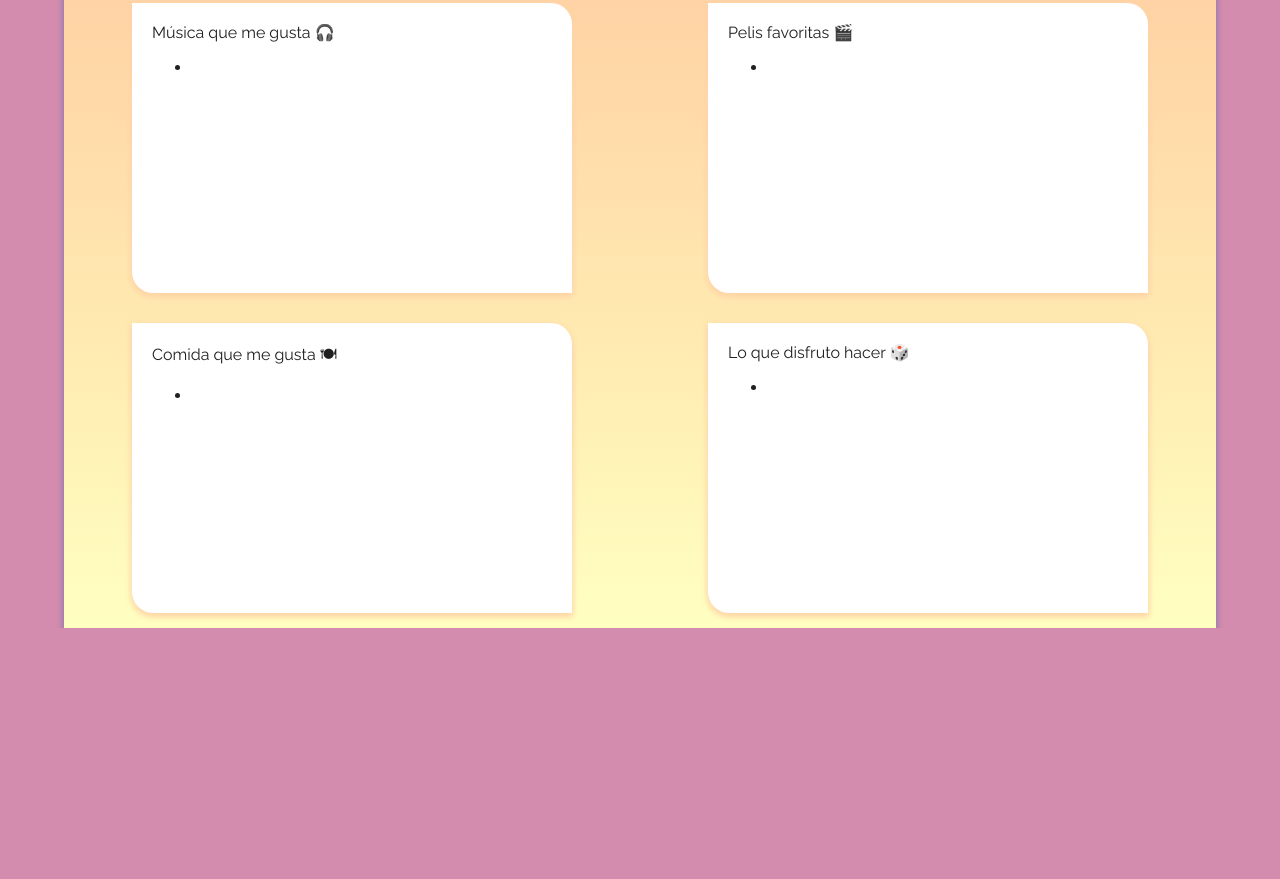
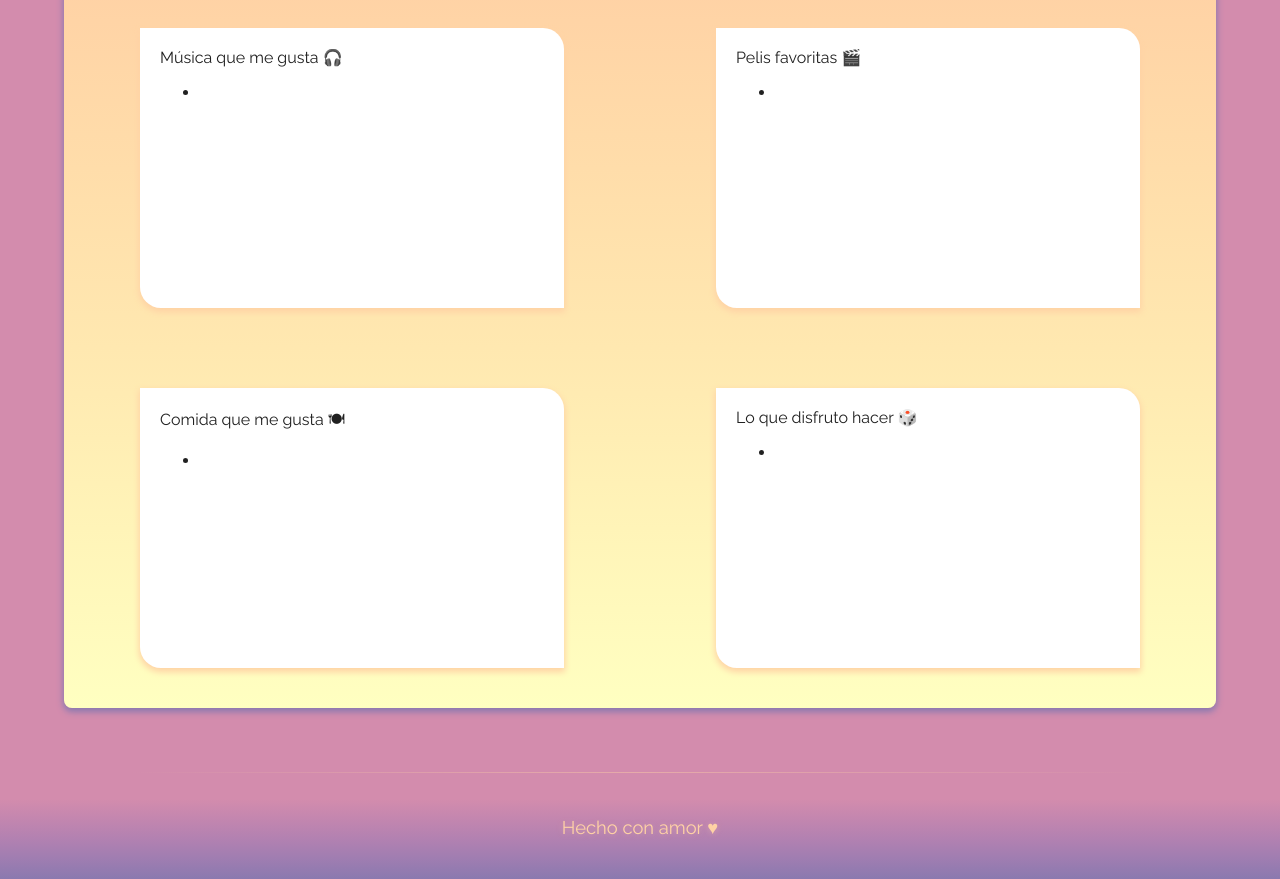
Before and after one commit to PilarArroyave/CharlaCSS, a plain HTML site: page index.html in a window 1280 px wide. Shown: the part 812-1691 px from the top of the page. Before the commit the page ends 1440 px from the top, so only its background shows below. Drawn offline with Linux system fonts and the light colour scheme.

Commit message:
Agregando el footer

```diff
--- a/index.html
+++ b/index.html
@@ -37,5 +37,9 @@
             </ul>
         </div>
     </div>
+    <hr>
+    <div class="footer">
+        <h3> Hecho con amor ♥ </h3>
+    </div>
   </body>
 </html>
--- a/style.css
+++ b/style.css
@@ -25,12 +25,14 @@ body {
     margin: 0;
     background-image: linear-gradient(to top, #d38cad, #c386af, #b281b1, #9f7db1, #8a79af);
 }
+
 .header > h1 {
     color: var(--color-1);
     font-family: var(--font-1);
     font-size: 6.2vh;
     text-shadow: 0px 1px 6px rgba(255,210,165,0.35);
 }
+
 .header > h3 {
     color: var(--color-2);
     font-family: var(--font-2);
@@ -38,6 +40,7 @@ body {
     font-size: 2.3vh;
     text-shadow: 0px 1px 6px rgba(255,210,165,0.3);
 }
+
 .header > hr {
     width: 40vw;
     border: 0;
@@ -55,22 +58,51 @@ body {
     align-items: center;
     align-content: space-around;
     background-image: linear-gradient(to top, #ffffc1, #fff4b8, #ffe8b0, #ffddaa, #ffd2a5);
-    margin: 0 5vw 0 5vw;
-    border-radius: 8px 8px 0px 0px;
+    margin: 0 5vw;
+    border-radius: 8px;
     -webkit-box-shadow: 0px 3px 6px 1px #8a79af;
     box-shadow: 0px 3px 6px 1px #8a79af;
-    height: 80vh;
+    height: 90vh;
     padding: 0;
 }
+
 .item {
     background: white;
     border-radius: 0px 21px;
-    width: 50vh;
-    margin: 15px 25px 15px 25px;
+    width: 30vw;
     padding: 20px;
-    height: 250px;
+    height: 30vh;
     -webkit-box-shadow: 0px 3px 6px 1px #ffd2a5;
     box-shadow: 0px 3px 6px 1px #ffd2a5;
     color: #202020;
     font-family: var(--font-2);
 }
+
+.footer {
+    display: flex;
+    align-items: stretch;
+    justify-content: space-around;
+    width: 100vw;
+    height: 10vh;
+    background-image: linear-gradient(to top, #8a79af, #9f7db1, #b281b1, #c386af, #d38cad);
+}
+
+.footer > h3 {
+    color: var(--color-2);
+    font-family: var(--font-2);
+    font-weight: lighter;
+    font-size: 2.3vh;
+    text-shadow: 0px 1px 6px rgba(255,210,165,0.3);
+}
+
+hr {
+    width: 80vw;
+    border: 0;
+    height: 1px;
+    margin: 5vw 10vw 2vw;
+    align-self: center;
+    background-image: -webkit-linear-gradient(left, #f0f0f000, #ffd2a570, #f0f0f000);
+    background-image: -moz-linear-gradient(left, #f0f0f000, #ffd2a570, #f0f0f000);
+    background-image: -ms-linear-gradient(left, #f0f0f000, #ffd2a570, #f0f0f000);
+    background-image: -o-linear-gradient(left, #f0f0f000, #ffd2a570, #f0f0f000);
+}
```
